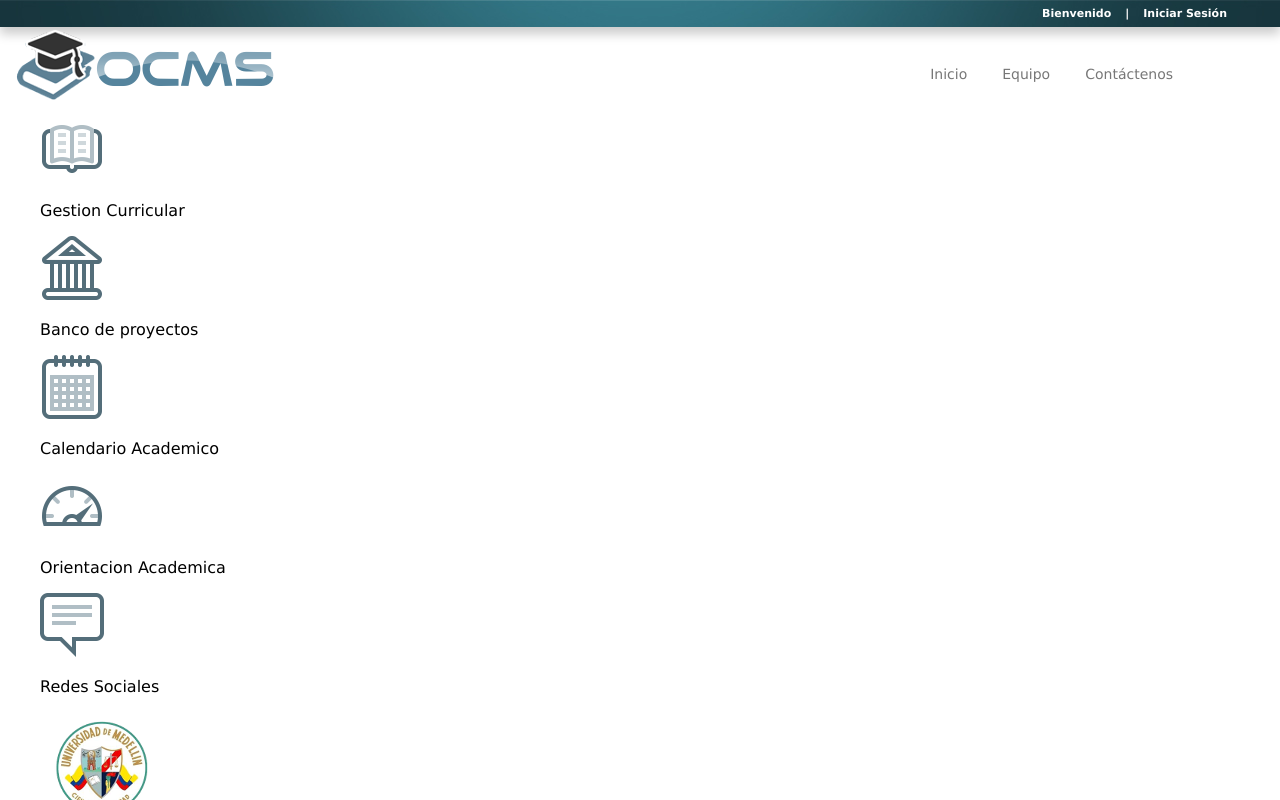
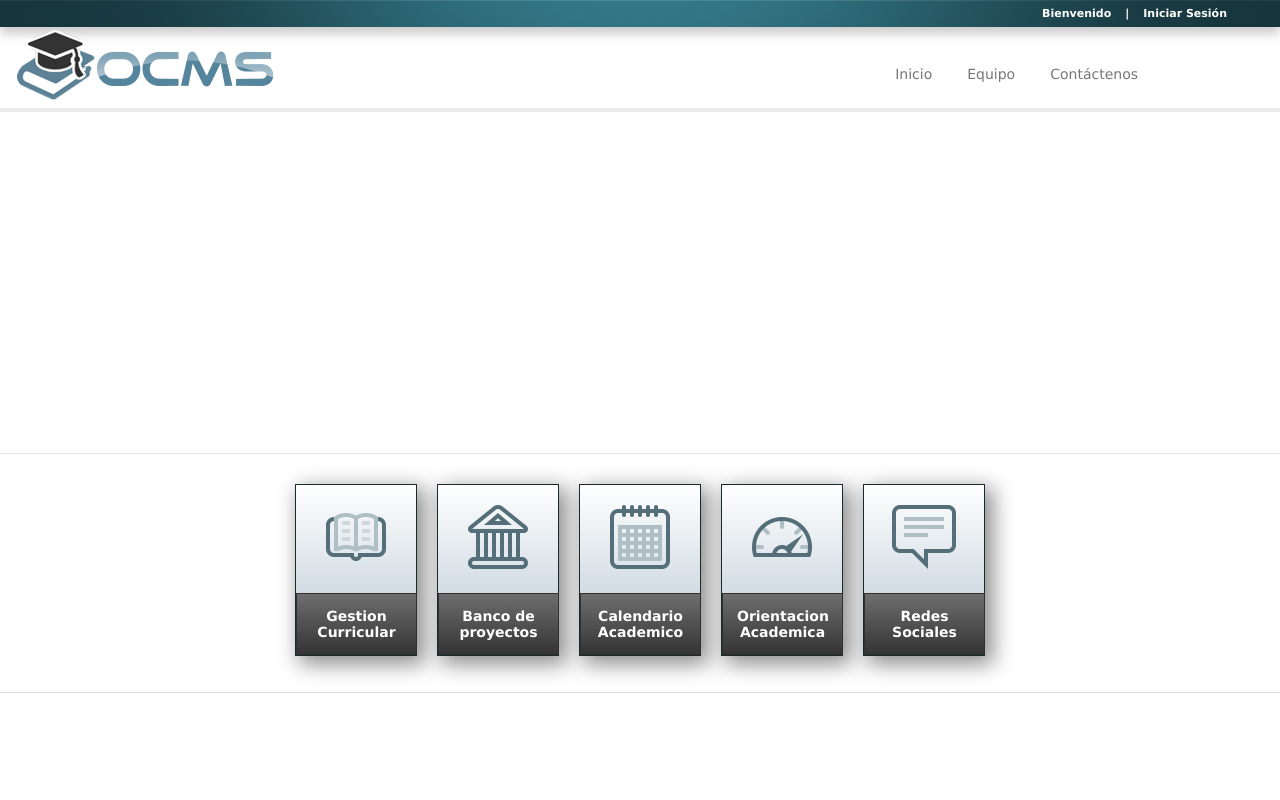
Before and after one commit to anamariasosam/ocms_web, a React (Create React App) app: page / in a window 1280 px wide. Shown: the top 800 px of the page. Built offline with nearby package versions, Linux system fonts and the light colour scheme.

Commit message:
add modules style

```diff
--- a/src/components/App.js
+++ b/src/components/App.js
@@ -9,6 +9,7 @@ class App extends Component {
     return (
       <Fragment>
         <Header />
+        <div className="main-content"></div>
         <ModulesList />
         <Footer />
       </Fragment>
--- a/src/components/Footer.js
+++ b/src/components/Footer.js
@@ -1,13 +1,13 @@
-import React, { Fragment } from 'react'
+import React from 'react'
 import FooterMenu from './FooterMenu'
 import FooterCredits from './FooterCredits'
 
 const Footer = () => {
   return (
-    <Fragment>
+    <footer>
       <FooterMenu />
       <FooterCredits />
-    </Fragment>
+    </footer>
   )
 }
 
--- a/src/components/Header.js
+++ b/src/components/Header.js
@@ -1,13 +1,13 @@
-import React, { Fragment } from 'react'
+import React from 'react'
 import Login from './Login'
 import Nav from './Nav'
 
 const Header = () => {
   return (
-    <Fragment>
+    <header>
       <Login />
       <Nav />
-    </Fragment>
+    </header>
   )
 }
 
--- a/src/components/ModuleItem.js
+++ b/src/components/ModuleItem.js
@@ -1,14 +1,18 @@
 import React from 'react'
 
-const ProjectsList = ({module}) => {
+const ProjectsList = ({ module }) => {
 	const { name, image } = module
 	return (
-		<figure>
-		<img src={image} alt=""/>
-		<figcaption>
-			<p>{name}</p>
-		</figcaption>
-	</figure>
+		<figure className="module-item">
+			<img
+				src={image}
+				alt={name}
+				className="module-image"
+			/>
+			<figcaption className="module-name">
+				<p>{name}</p>
+			</figcaption>
+		</figure>
 	)
 }
 
--- a/src/components/ModulesList.js
+++ b/src/components/ModulesList.js
@@ -27,7 +27,7 @@ const modules = [
 
 
 const ModulesList = () => (
-	<nav>
+	<nav className="modules--menu">
 		{
 			modules.map(module => (
 				<ModuleItem
--- a/src/styles/App.css
+++ b/src/styles/App.css
@@ -33,12 +33,16 @@ body {
 /* Nav */
 
 .nav--container {
+  flex-wrap: wrap;
   justify-content: space-between;
   display: flex;
-  margin-left: 11px;
+  padding-bottom: 7px;
+  padding-left: 11px;
+  box-shadow: 0 4px 0 0 #eceaea;
 }
 
 .nav--list {
+  padding: 0;
   margin-top: 39px;
   margin-right: 107px;
   font-size: 14px;
@@ -47,10 +51,61 @@ body {
 
 .nav--list li {
   display: inline-block;
-  margin-left: 35px;
+  margin-right: 35px;
 }
 
 .nav--list li a {
   color: #777;
   text-decoration: none;
 }
+
+/* Main Content */
+
+.main-content {
+  min-height: 340px;
+  margin-right: 20px;
+  margin-bottom: 5px;
+}
+
+/* Modules Menu */
+.modules--menu {
+  flex-direction: row;
+  flex-wrap: wrap;
+  justify-content: center;
+  display: flex;
+  padding: 20px 5% 26px;
+  margin-bottom: 100px;
+  border-top: 1px solid #e1e1e1;
+  border-bottom: 1px solid #e1e1e1;
+}
+
+.module-item {
+  width: 120px;
+  margin: 10px;
+  text-align: center;
+  background: #cdf4fb;
+  background: -webkit-gradient(linear, left top, left bottom, from(#fff), to(#b8c8d4));
+  background: -moz-linear-gradient(top, #fff, #b8c8d4);
+  background:   -o-linear-gradient(top, #fff, #b8c8d4);
+  box-shadow: 6px 6px 20px 2px #8c8c8c;
+  border: solid 1px #192a2e;
+}
+
+.module-image {
+  margin: 20px 10px;
+}
+
+.module-name {
+  width: 119px;
+  color: #fff;
+  font-size: 14px;
+  font-weight: bold;
+  background: -webkit-gradient(linear, left top, left bottom, from(#6e6e6e), to(#343434));
+  background: -moz-linear-gradient(top, #6e6e6e, #343434);
+  background:   -o-linear-gradient(top, #6e6e6e, #343434);
+  border: solid 1px #313131;
+}
+
+.module-name p {
+  margin: 14px;
+}
```
